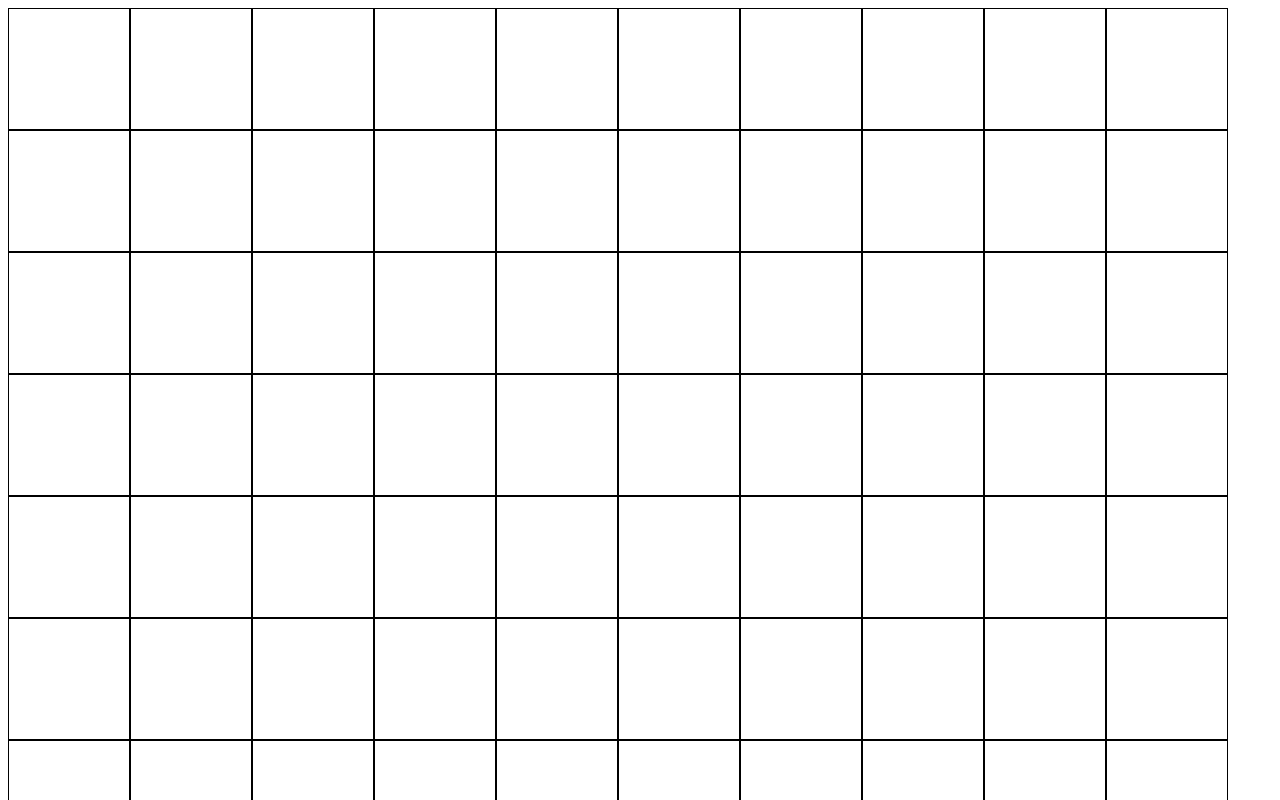
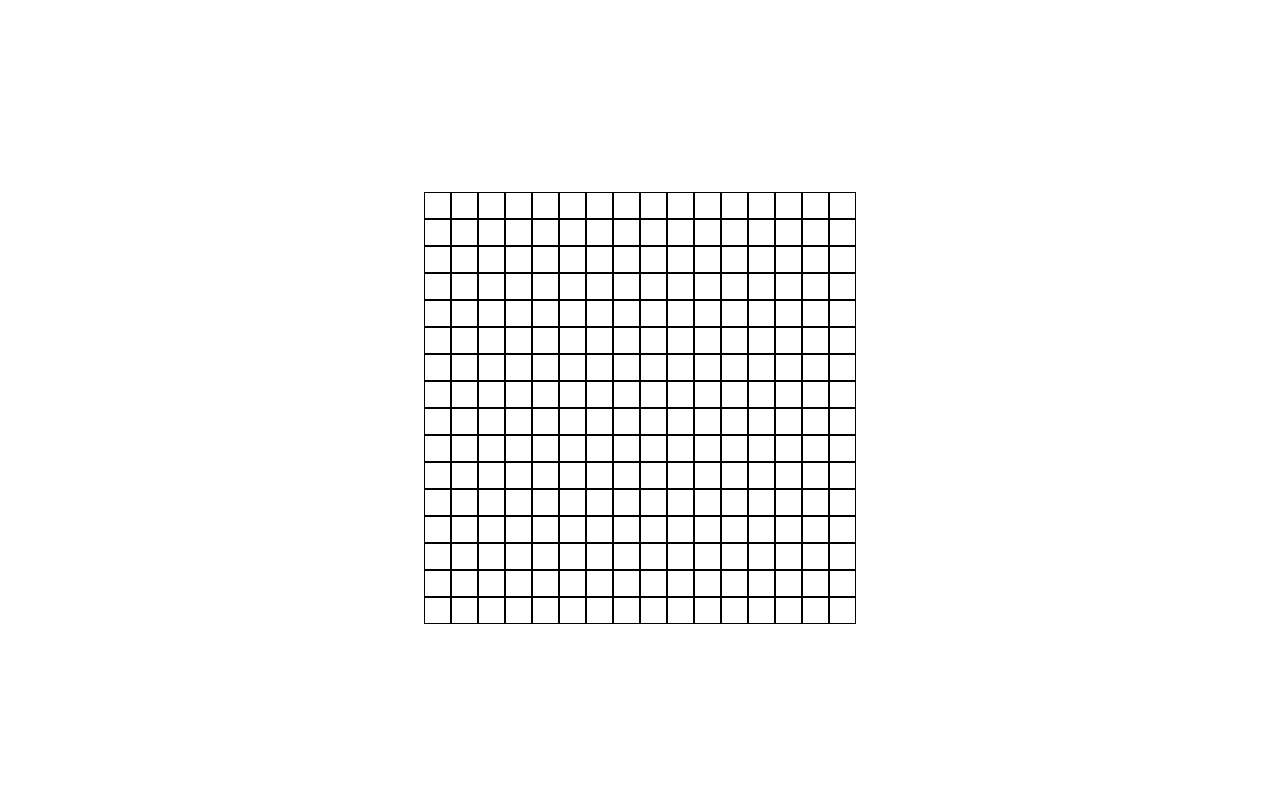
Before and after one commit to ceza01/Etch-a-Sketch, a plain HTML site: page index.html in a window 1280 px wide. Shown: the top 800 px of the page. Drawn offline with Linux system fonts and the light colour scheme.

Commit message:
centered the grid and included a hover effected on each div

```diff
--- a/main.css
+++ b/main.css
@@ -1,15 +1,20 @@
-html, body {
+body {
+    display: flex;
+    justify-content: center;
+    align-items: center;
     height: 100vh;
 }
 
 #container {
     display: flex;
+    justify-content: center;
     flex-wrap: wrap;
+    width: 440px;
+    height: auto;
 }
 
-#grid {
-    display: flex;
-    min-height: 120px;
-    min-width: 120px;
+#container > #grid {
+    height: 25px;
+    width: 25px;
     border: 0.5px solid black;
 }
```
